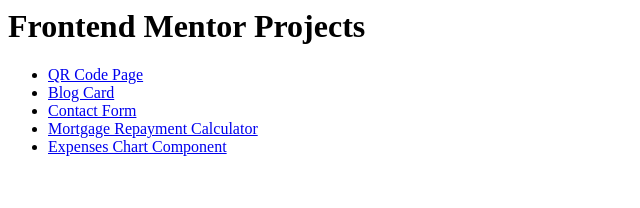
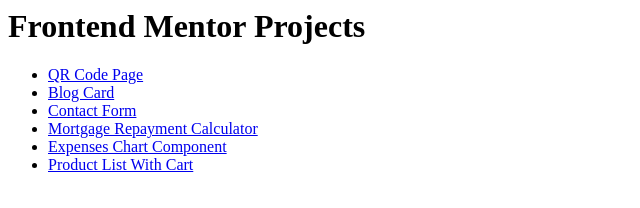
Before and after one commit to ktqlee/FrontendMentor_Projects, a plain HTML site: page index.html in a window 1280 px wide. Shown: the whole page, without its empty margins (0-640 px from the left). Drawn offline with Linux system fonts and the light colour scheme.

Commit message:
Update index.html with 6 product list with cart

```diff
--- a/index.html
+++ b/index.html
@@ -13,6 +13,7 @@
         <li><a href="/FrontendMentor_Projects/3_contact_form/index.html">Contact Form</a></li>
         <li><a href="/FrontendMentor_Projects/4_mortgage_repayment_calculator/index.html">Mortgage Repayment Calculator</a></li>
         <li><a href="/FrontendMentor_Projects/5_expenseschartcomponent/index.html">Expenses Chart Component</a></li>
+        <li><a href="/FrontendMentor_Projects/6_ProductListWithCart/index.html">Product List With Cart</a></li>
     </ul>
 </body>
 </html>
```
